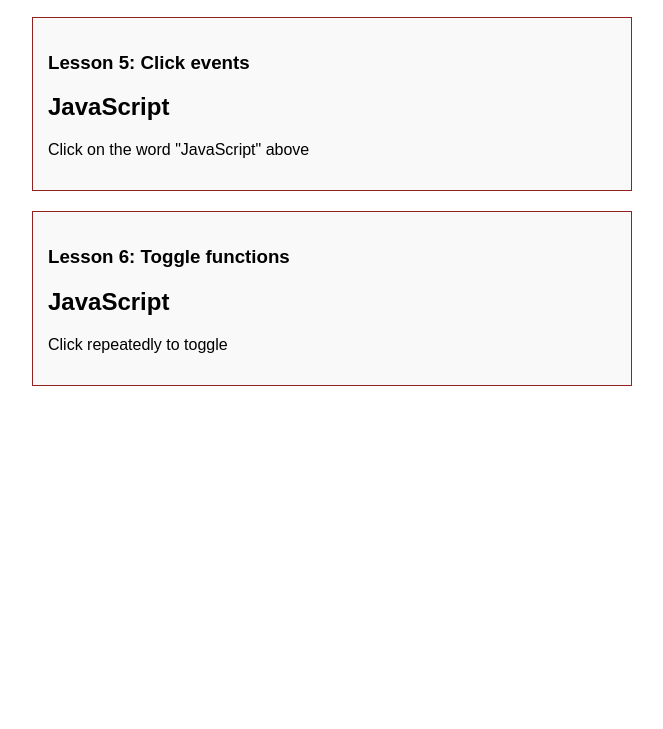
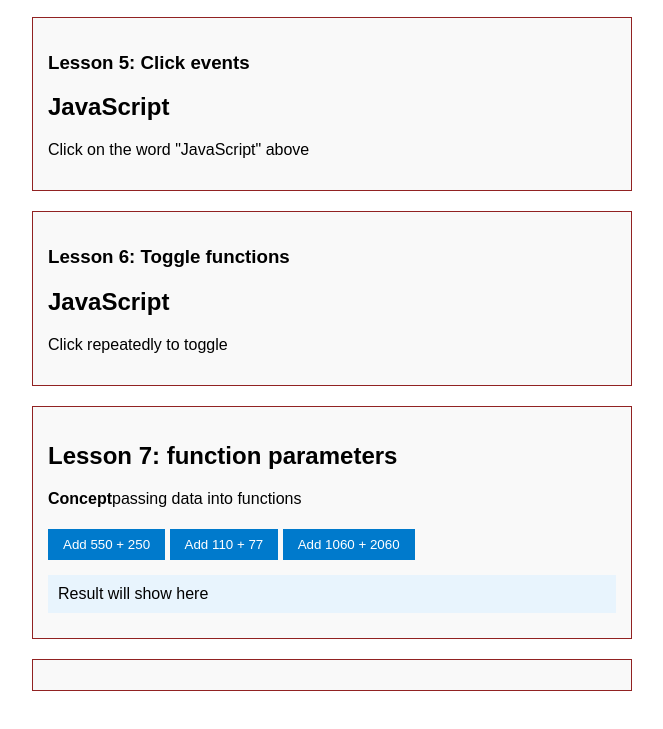
Before and after one commit to kea1625/WEEK4.JS, a plain HTML site: page index.html in a window 1280 px wide. Shown: the part 971-1700 px from the top of the page, without its empty margins (308-971 px from the left). Before the commit the page ends 1417 px from the top, so only its background shows below. Drawn offline with Linux system fonts and the light colour scheme.

Commit message:
updated js

```diff
--- a/index.html
+++ b/index.html
@@ -113,10 +113,35 @@
             </script>
         </div>
 
+        <!-- Lesson 7-->
+        <div class="lesson">
+            <h2>Lesson 7: function parameters</h2>
+            <p><strong>Concept</strong>passing data into functions</p>
+
+            <button onclick="addnumbers(550, 250)">Add 550 + 250</button>
+            <button onclick="addnumbers(110, 77)"">Add 110 + 77</button>
+            <button onclick="addnumbers(1060, 2060)">Add 1060 + 2060</button>
+            <div class="result" id="addition">Result will show here</div>
+
+        <script>
+                function addnumbers(num1, num2) {
+                    document.getElementById("addition").innerHTML = num1 + " + " + num2 + " = " + (num1 + num2);
+
+                }
+        </script>
+
+        </div>
+
+        <!-- Lesson 8-->
+        <div class="lesson">
 
 
 
+            <script>
 
+
+            </script>
+        </div>
 
 </body>
 </html>
```
